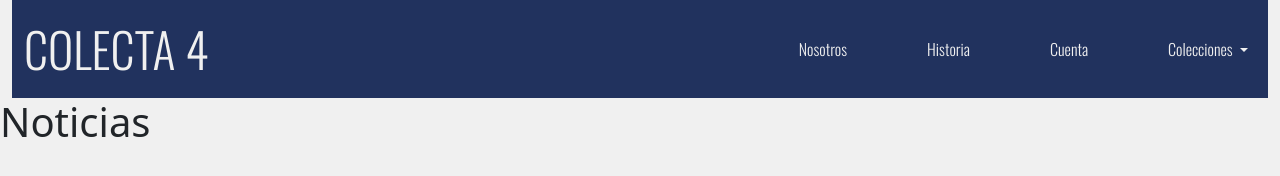
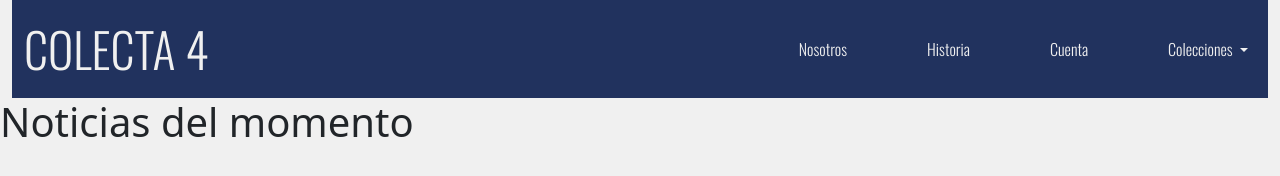
Before and after one commit to davidlicea/proyecto-mipagina, a plain HTML site: page index.html in a window 1280 px wide. Drawn offline with nearby package versions, Linux system fonts and the light colour scheme.

Commit message:
cambios en el main

```diff
--- a/index.html
+++ b/index.html
@@ -52,7 +52,7 @@
 
     <main>
       <h1>
-        Noticias
+        Noticias del momento
       </h1>
 
     </main>
```
